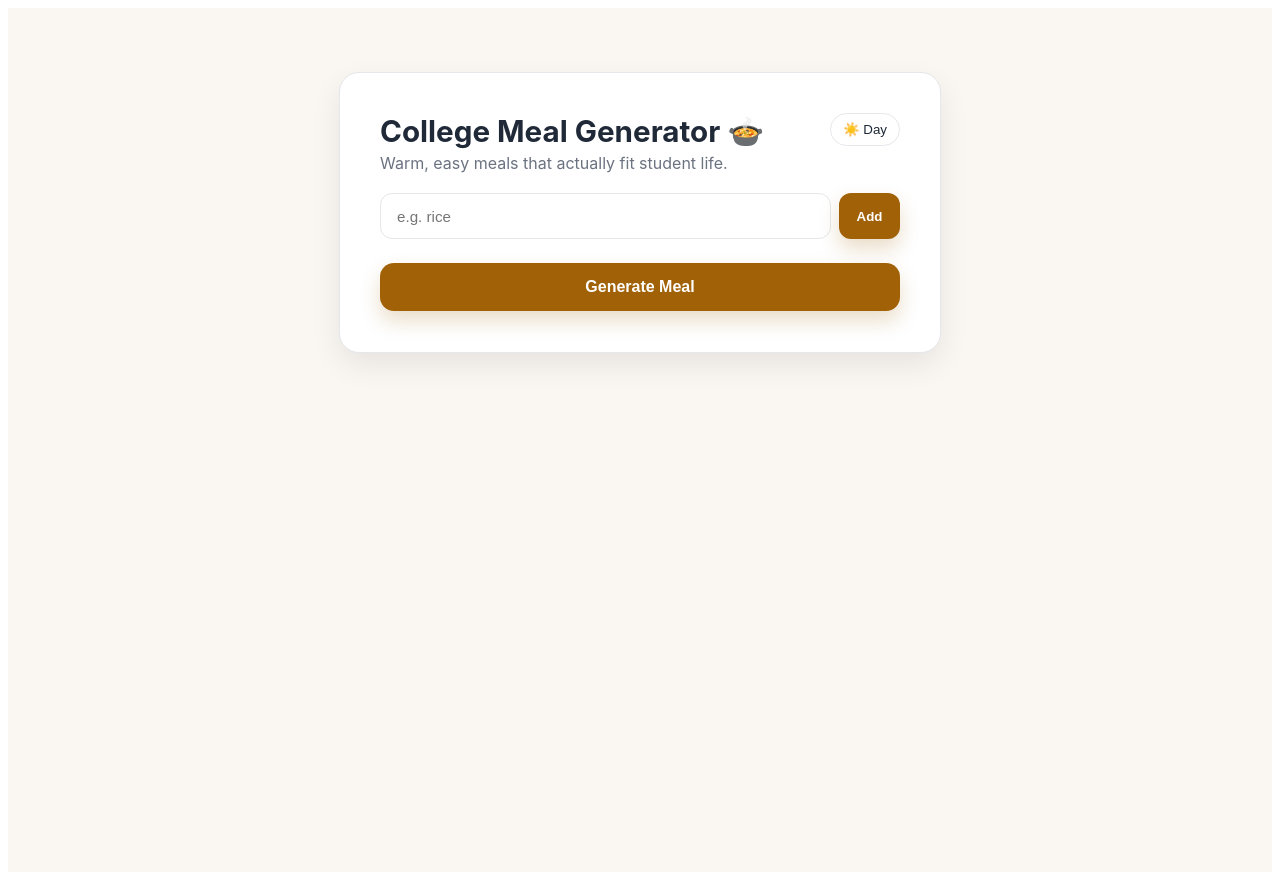
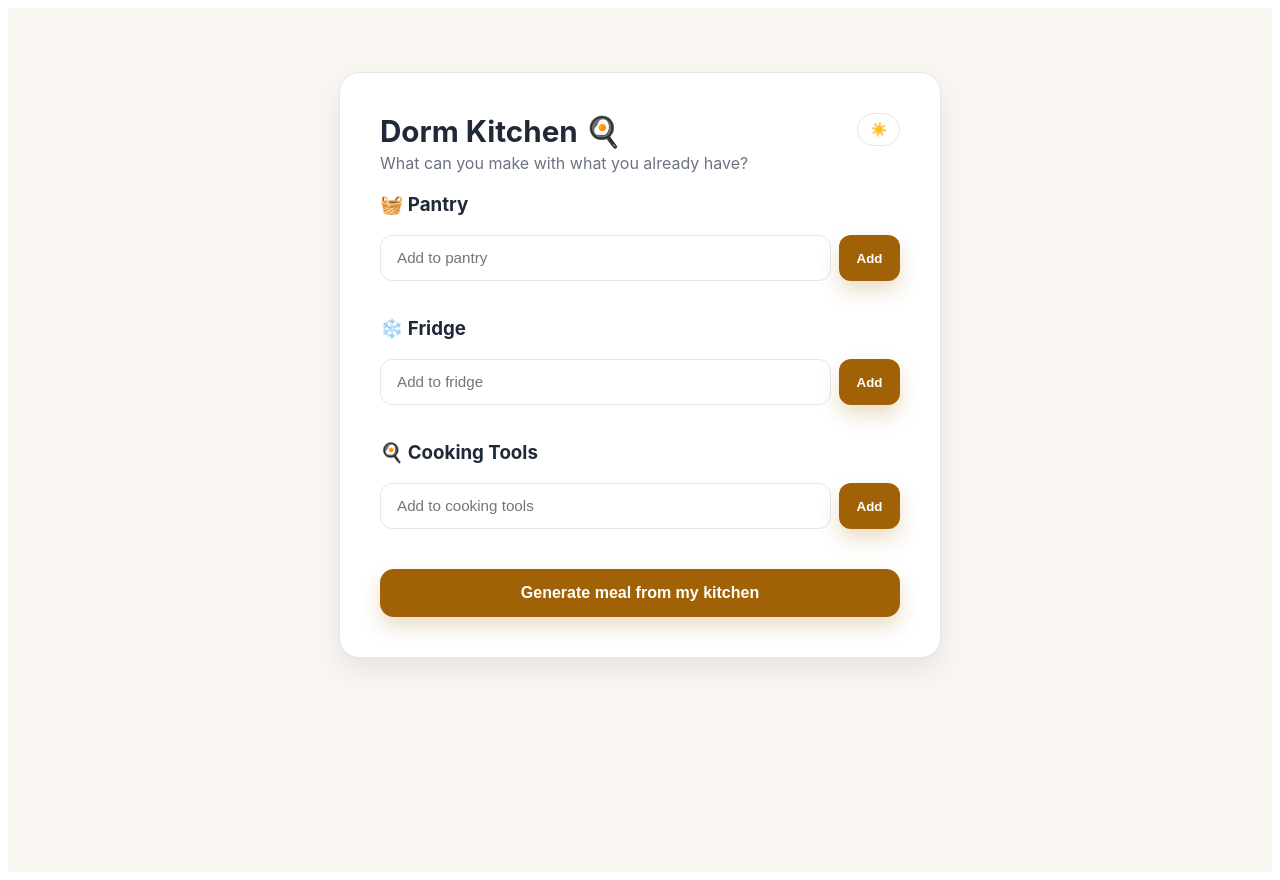
Before and after one commit to alishlish/collegemealai, a React (Vite) app in the folder client/: page / in a window 1280 px wide. Built offline with nearby package versions, Linux system fonts and the light colour scheme.

Commit message:
switched from ingredient first to pantry first

```diff
--- a/client/src/App.tsx
+++ b/client/src/App.tsx
@@ -5,6 +5,12 @@ type Recipe = {
   title: string;
   ingredients: string[];
   steps: string[];
+};
+
+type Inventory = {
+  pantry: string[];
+  fridge: string[];
+  tools: string[];
 };
 
 function getCollegeReality(recipe: Recipe) {
@@ -27,7 +33,7 @@ function LoadingDots() {
   return (
     <span className="simmer">
       Generating something cozy
-      <span className="dots" aria-hidden="true">
+      <span className="dots">
         <span className="dot" />
         <span className="dot" />
         <span className="dot" />
@@ -36,35 +42,97 @@ function LoadingDots() {
   );
 }
 
+/* ---------- Reusable Kitchen Section ---------- */
+function KitchenSection({
+  label,
+  emoji,
+  items,
+  onAdd,
+}: {
+  label: string;
+  emoji: string;
+  items: string[];
+  onAdd: (item: string) => void;
+}) {
+  const [input, setInput] = useState("");
+
+  return (
+    <div style={{ marginBottom: "1.5rem" }}>
+      <h3>{emoji} {label}</h3>
+
+      <div style={{ display: "flex", gap: "0.5rem", marginBottom: "0.75rem" }}>
+        <input
+          value={input}
+          onChange={(e) => setInput(e.target.value)}
+          placeholder={`Add to ${label.toLowerCase()}`}
+          className="input"
+        />
+        <button
+          className="btn btnPrimary"
+          onClick={() => {
+            if (!input.trim()) return;
+            onAdd(input.trim());
+            setInput("");
+          }}
+        >
+          Add
+        </button>
+      </div>
+
+      <ul className="chips">
+        {items.map((item, idx) => (
+          <li key={idx} className="chip">
+            {item}
+          </li>
+        ))}
+      </ul>
+    </div>
+  );
+}
+
 function App() {
-  const [ingredientInput, setIngredientInput] = useState("");
-  const [ingredients, setIngredients] = useState<string[]>([]);
+  /* ---------- Inventory ---------- */
+  const [inventory, setInventory] = useState<Inventory>({
+    pantry: [],
+    fridge: [],
+    tools: [],
+  });
+
+  useEffect(() => {
+    const saved = localStorage.getItem("inventory");
+    if (saved) setInventory(JSON.parse(saved));
+  }, []);
+
+  useEffect(() => {
+    localStorage.setItem("inventory", JSON.stringify(inventory));
+  }, [inventory]);
+
+  /* ---------- Recipe ---------- */
   const [recipe, setRecipe] = useState<Recipe | null>(null);
   const [loading, setLoading] = useState(false);
 
-  // Cozy night mode toggle
-  const [theme, setTheme] = useState<"light" | "dark">(() => {
-    const saved = localStorage.getItem("theme");
-    return saved === "dark" ? "dark" : "light";
-  });
+  /* ---------- Dark mode ---------- */
+  const [theme, setTheme] = useState<"light" | "dark">(() =>
+    localStorage.getItem("theme") === "dark" ? "dark" : "light"
+  );
 
   useEffect(() => {
     document.documentElement.setAttribute("data-theme", theme);
     localStorage.setItem("theme", theme);
   }, [theme]);
 
-  const realityTags = useMemo(() => (recipe ? getCollegeReality(recipe) : []), [recipe]);
+  const realityTags = useMemo(
+    () => (recipe ? getCollegeReality(recipe) : []),
+    [recipe]
+  );
 
-  const handleAddIngredient = () => {
-    const trimmed = ingredientInput.trim();
-    if (!trimmed) return;
-    setIngredients((prev) => [...prev, trimmed]);
-    setIngredientInput("");
-  };
-
+  /* ---------- Generate ---------- */
   const handleGenerateMeal = async () => {
-    if (ingredients.length === 0) {
-      alert("Add at least one ingredient");
+    if (
+      inventory.pantry.length === 0 &&
+      inventory.fridge.length === 0
+    ) {
+      alert("Add some items to your pantry or fridge first!");
       return;
     }
 
@@ -75,7 +143,7 @@ function App() {
       const res = await fetch("http://localhost:5001/api/generate", {
         method: "POST",
         headers: { "Content-Type": "application/json" },
-        body: JSON.stringify({ ingredients }),
+        body: JSON.stringify({ inventory }),
       });
 
       const data: Recipe = await res.json();
@@ -90,65 +158,68 @@ function App() {
   return (
     <div className="page">
       <div className="card">
+        {/* Header */}
         <div className="headerRow">
           <div>
-            <h1 className="title">College Meal Generator 🍲</h1>
-            <p className="subtitle">Warm, easy meals that actually fit student life.</p>
+            <h1 className="title">Dorm Kitchen 🍳</h1>
+            <p className="subtitle">What can you make with what you already have?</p>
           </div>
 
           <button
             className="toggle"
             onClick={() => setTheme((t) => (t === "dark" ? "light" : "dark"))}
-            aria-label="Toggle dark mode"
-            title="Toggle cozy night mode"
           >
-            {theme === "dark" ? "🌙 Night" : "☀️ Day"}
+            {theme === "dark" ? "🌙" : "☀️"}
           </button>
         </div>
 
-        <div className="row">
-          <input
-            className="input"
-            type="text"
-            value={ingredientInput}
-            onChange={(e) => setIngredientInput(e.target.value)}
-            placeholder="e.g. rice"
-            onKeyDown={(e) => {
-              if (e.key === "Enter") handleAddIngredient();
-            }}
-          />
+        {/* Kitchen */}
+        <KitchenSection
+          label="Pantry"
+          emoji="🧺"
+          items={inventory.pantry}
+          onAdd={(item) =>
+            setInventory((inv) => ({
+              ...inv,
+              pantry: [...inv.pantry, item],
+            }))
+          }
+        />
 
-          <button className="btn btnPrimary" onClick={handleAddIngredient}>
-            Add
-          </button>
-        </div>
+        <KitchenSection
+          label="Fridge"
+          emoji="❄️"
+          items={inventory.fridge}
+          onAdd={(item) =>
+            setInventory((inv) => ({
+              ...inv,
+              fridge: [...inv.fridge, item],
+            }))
+          }
+        />
 
-        {ingredients.length > 0 && (
-          <>
-            <h3 className="sectionTitle">Ingredients</h3>
-            <ul className="chips">
-              {ingredients.map((item, idx) => (
-                <li key={idx} className="chip">
-                  {item}
-                </li>
-              ))}
-            </ul>
-          </>
-        )}
+        <KitchenSection
+          label="Cooking Tools"
+          emoji="🍳"
+          items={inventory.tools}
+          onAdd={(item) =>
+            setInventory((inv) => ({
+              ...inv,
+              tools: [...inv.tools, item],
+            }))
+          }
+        />
 
+        {/* Generate */}
         <button className="btn btnPrimary btnFull" onClick={handleGenerateMeal}>
-          Generate Meal
+          Generate meal from my kitchen
         </button>
 
-        {loading && (
-          <p className="muted">
-            <LoadingDots />
-          </p>
-        )}
+        {loading && <p className="muted"><LoadingDots /></p>}
 
         {recipe && (
           <div className="result">
-            <h2 className="resultTitle">{recipe.title}</h2>
+            <h2>{recipe.title}</h2>
 
             <h4>Ingredients</h4>
             <ul>
@@ -166,7 +237,7 @@ function App() {
 
             <div className="infoBox">
               <strong>College Reality Check</strong>
-              <ul style={{ marginTop: "0.5rem" }}>
+              <ul>
                 {realityTags.map((tag, idx) => (
                   <li key={idx}>✔️ {tag}</li>
                 ))}
```
